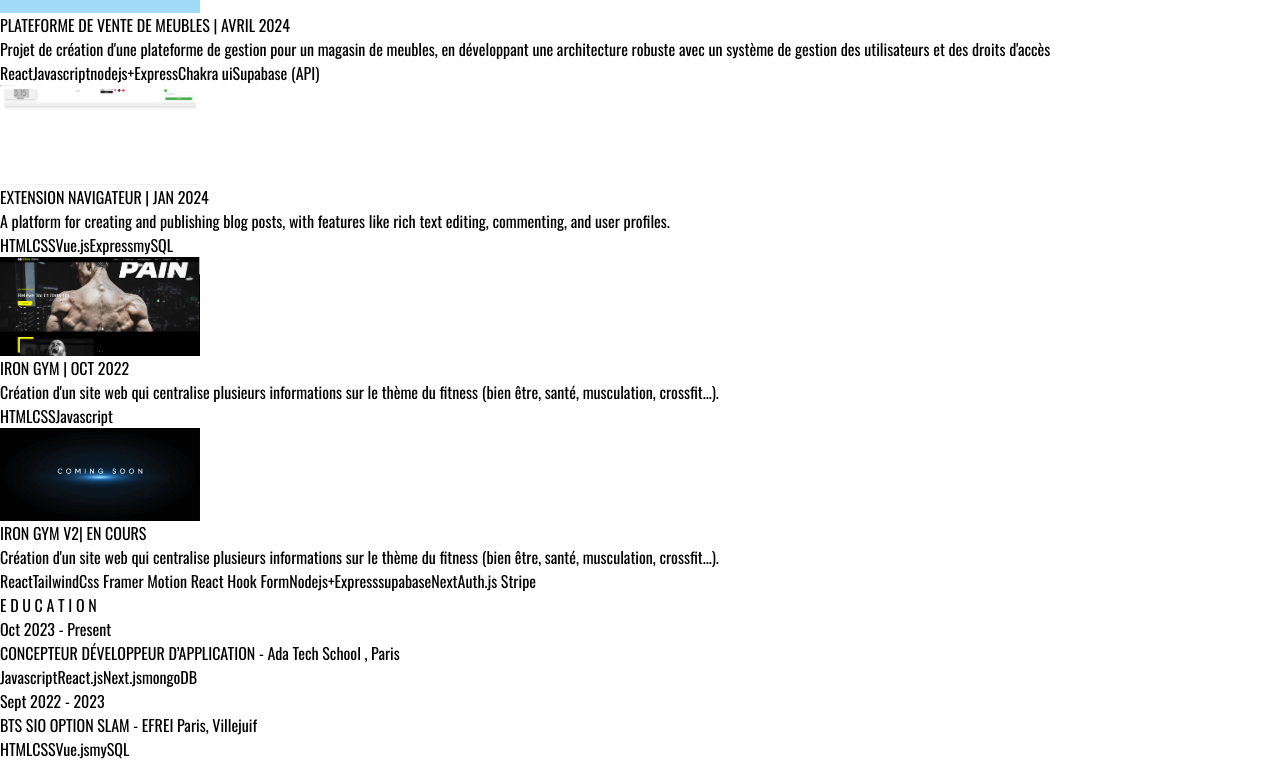
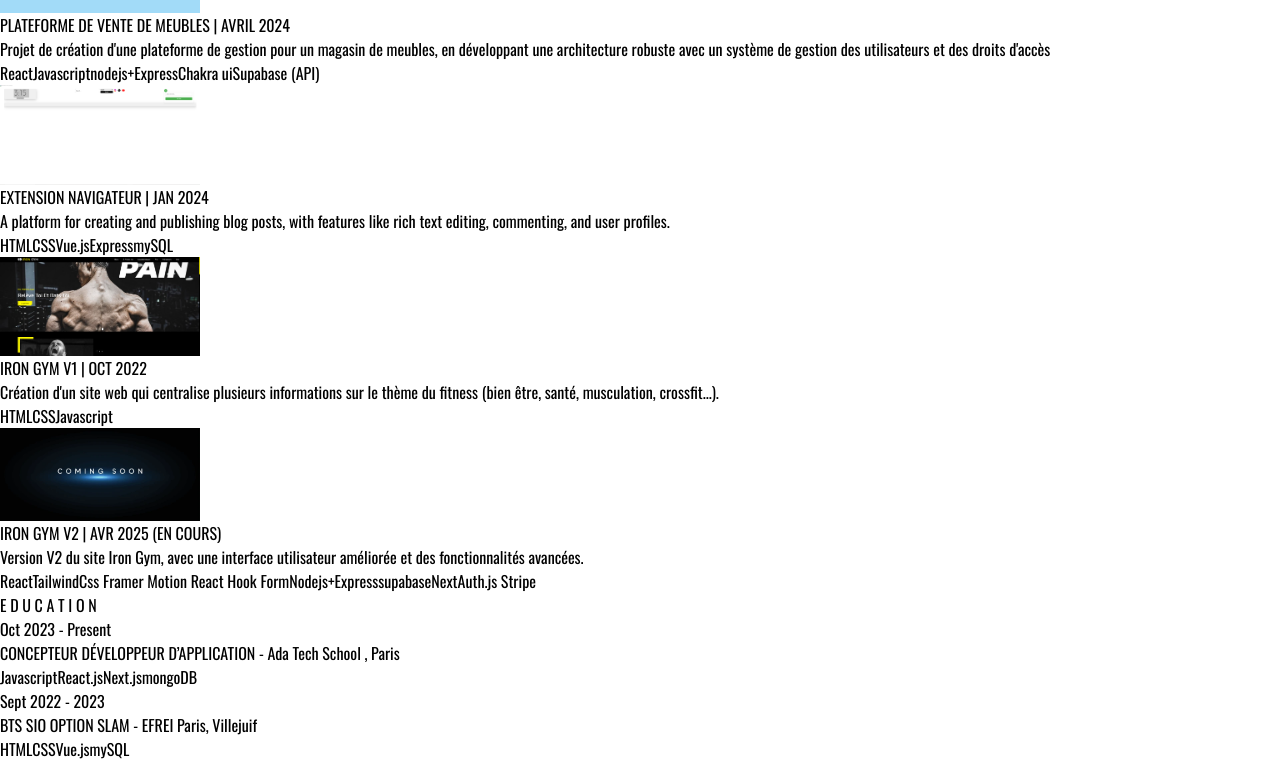
Before and after one commit to Aroun77/Portfolio, a React (Vite) app: page / in a window 1280 px wide. Shown: the part 429-1194 px from the top of the page. Built offline with nearby package versions, Linux system fonts and the light colour scheme.

Commit message:
Update index.js

```diff
--- a/src/constants/index.js
+++ b/src/constants/index.js
@@ -57,7 +57,7 @@ export const Projects = [
     technologies: ["HTML", "CSS", "Vue.js", "Express", "mySQL"],
   },
   {
-    title: "IRON GYM | OCT 2022",
+    title: "IRON GYM V1 | OCT 2022",
     link: "https://iron-gym-five.vercel.app/",
     image: project2,
     description:
@@ -65,11 +65,11 @@ export const Projects = [
     technologies: ["HTML", "CSS","Javascript",],
   },
   {
-    title: "IRON GYM V2| EN COURS",
-    link: "https://iron-gym-five.vercel.app/",
+    title: "IRON GYM V2 | AVR 2025 (EN COURS)",
+    link: "https://github.com/Aroun77/Iron-gym-V2",
     image: project3,
     description:
-      "Création d'un site web qui centralise plusieurs informations sur le thème du fitness (bien être, santé, musculation, crossfit...).",
+      "Version V2 du site Iron Gym, avec une interface utilisateur améliorée et des fonctionnalités avancées.",
     technologies: ["React", "TailwindCss"," Framer Motion"," React Hook Form","Nodejs+Express","supabase","NextAuth.js"," Stripe",],
   },
 ];
```
